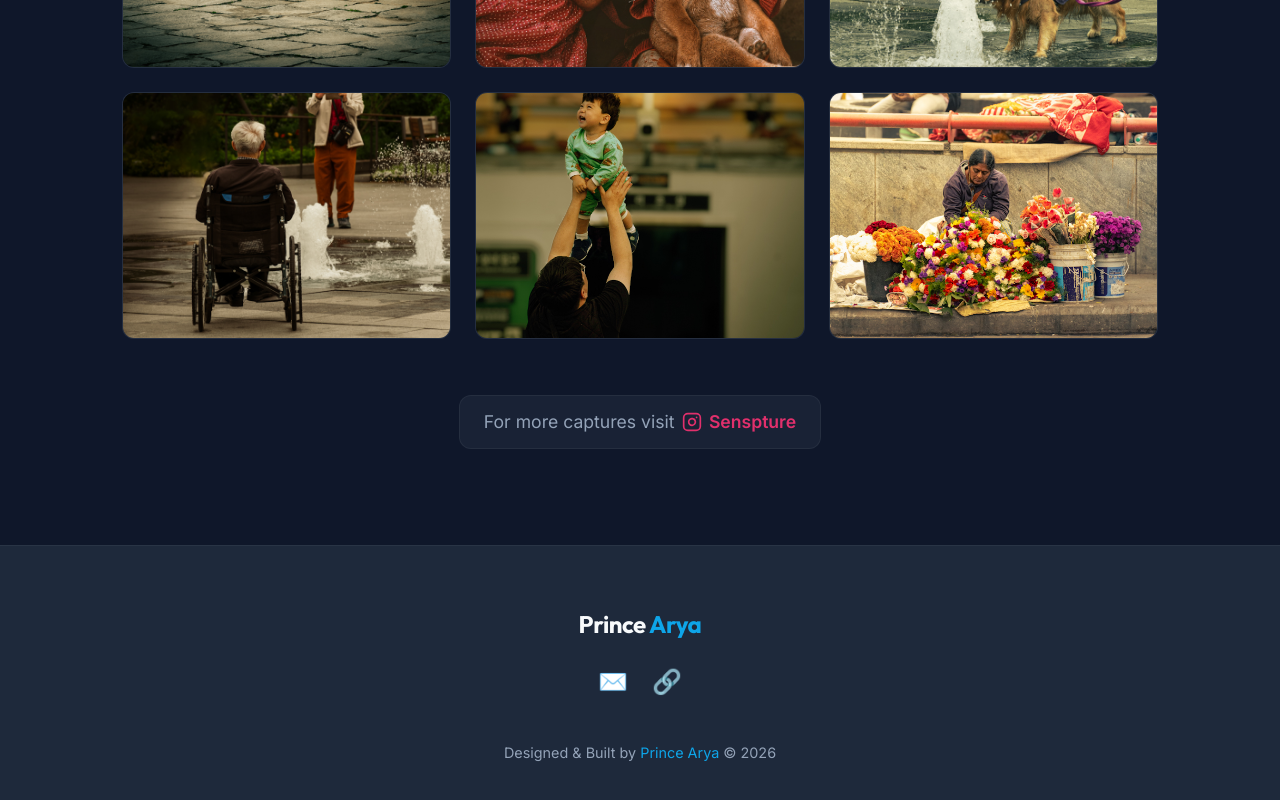
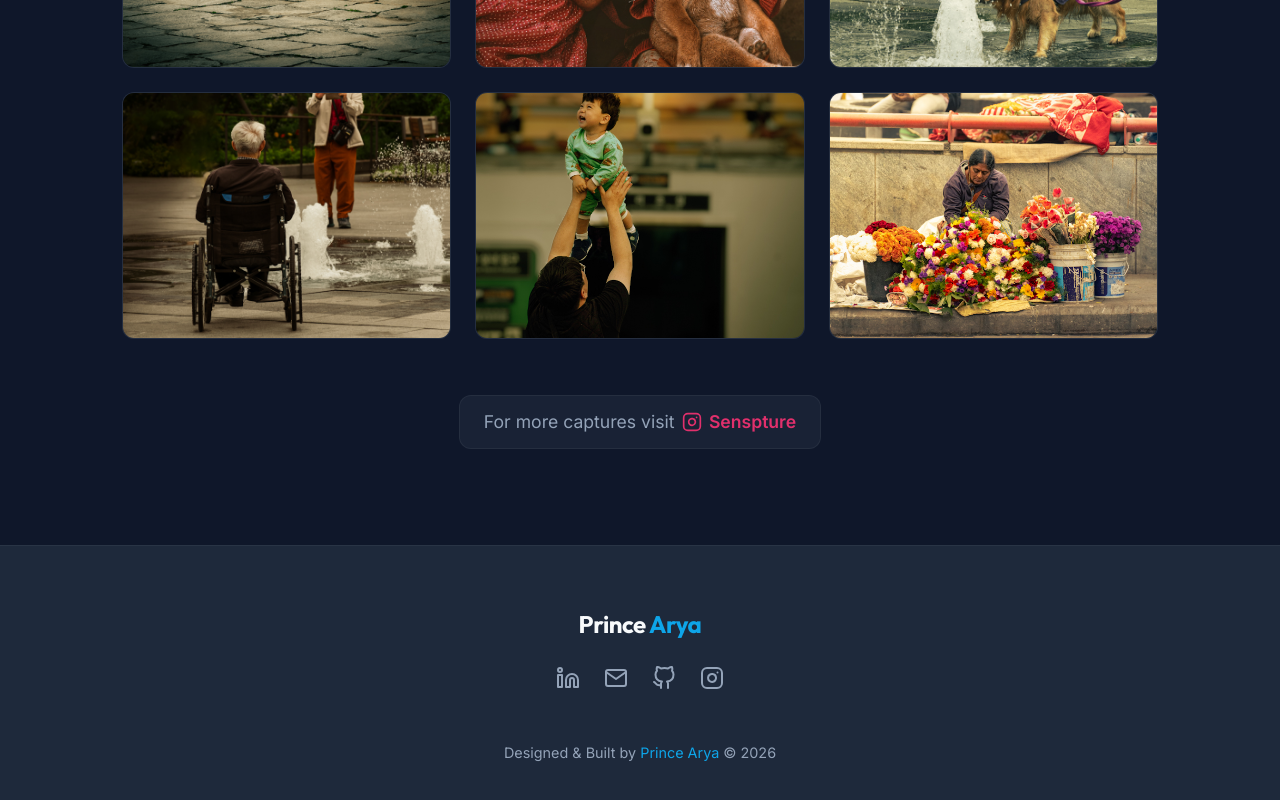
Before and after one commit to PrinceArya/Portfolio, a React (Vite) app: page / in a window 1280 px wide. Shown: the part 7192-7992 px from the top of the page. Built offline with nearby package versions, Linux system fonts and the light colour scheme.

Commit message:
Update footer with raw svg social links in proper order

```diff
--- a/src/components/Footer.jsx
+++ b/src/components/Footer.jsx
@@ -8,11 +8,30 @@
         <h2 className="nav-logo">Prince <span>Arya</span></h2>
 
         <div className="social-links">
-          <a href="mailto:aryaprince246@gmail.com" className="social-link" aria-label="Email">
-            ✉️
+          <a href="https://www.linkedin.com/in/prince-arya-a803a7180/" target="_blank" rel="noopener noreferrer" className="social-link" aria-label="LinkedIn">
+            <svg width="24" height="24" viewBox="0 0 24 24" fill="none" stroke="currentColor" strokeWidth="2" strokeLinecap="round" strokeLinejoin="round">
+              <path d="M16 8a6 6 0 0 1 6 6v7h-4v-7a2 2 0 0 0-2-2 2 2 0 0 0-2 2v7h-4v-7a6 6 0 0 1 6-6z" />
+              <rect x="2" y="9" width="4" height="12" />
+              <circle cx="4" cy="4" r="2" />
+            </svg>
           </a>
-          <a href="https://linkedin.com/in/prince-arya-a803a7180" target="_blank" rel="noopener noreferrer" className="social-link" aria-label="LinkedIn">
-            🔗
+          <a href="mailto:aryaprince13130213@gmail.com" target="_blank" rel="noopener noreferrer" className="social-link" aria-label="Email">
+            <svg width="24" height="24" viewBox="0 0 24 24" fill="none" stroke="currentColor" strokeWidth="2" strokeLinecap="round" strokeLinejoin="round">
+              <path d="M4 4h16c1.1 0 2 .9 2 2v12c0 1.1-.9 2-2 2H4c-1.1 0-2-.9-2-2V6c0-1.1.9-2 2-2z" />
+              <polyline points="22,6 12,13 2,6" />
+            </svg>
+          </a>
+          <a href="https://github.com/PrinceArya" target="_blank" rel="noopener noreferrer" className="social-link" aria-label="GitHub">
+            <svg width="24" height="24" viewBox="0 0 24 24" fill="none" stroke="currentColor" strokeWidth="2" strokeLinecap="round" strokeLinejoin="round">
+              <path d="M9 19c-5 1.5-5-2.5-7-3m14 6v-3.87a3.37 3.37 0 0 0-.94-2.61c3.14-.35 6.44-1.54 6.44-7A5.44 5.44 0 0 0 20 4.77 5.07 5.07 0 0 0 19.91 1S18.73.65 16 2.48a13.38 13.38 0 0 0-7 0C6.27.65 5.09 1 5.09 1A5.07 5.07 0 0 0 5 4.77a5.44 5.44 0 0 0-1.5 3.78c0 5.42 3.3 6.61 6.44 7A3.37 3.37 0 0 0 9 18.13V22" />
+            </svg>
+          </a>
+          <a href="https://www.instagram.com/senspture/" target="_blank" rel="noopener noreferrer" className="social-link" aria-label="Instagram">
+            <svg width="24" height="24" viewBox="0 0 24 24" fill="none" stroke="currentColor" strokeWidth="2" strokeLinecap="round" strokeLinejoin="round">
+              <rect x="2" y="2" width="20" height="20" rx="5" ry="5" />
+              <path d="M16 11.37A4 4 0 1 1 12.63 8 4 4 0 0 1 16 11.37z" />
+              <line x1="17.5" y1="6.5" x2="17.51" y2="6.5" />
+            </svg>
           </a>
         </div>
 
```
